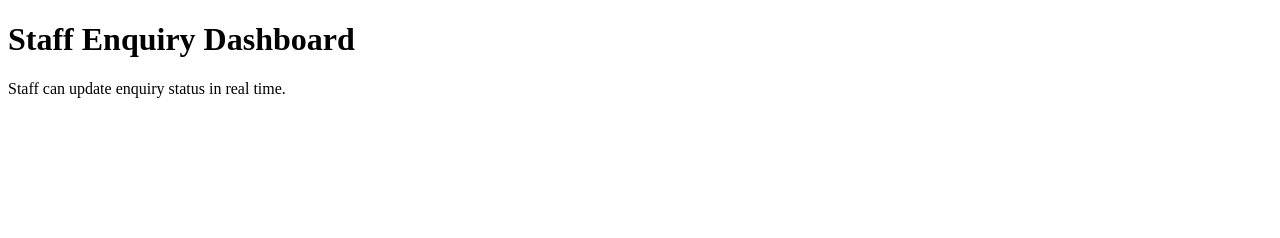
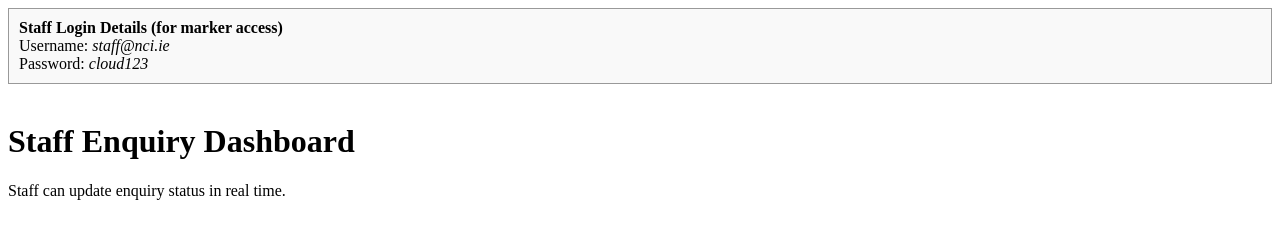
Before and after one commit to Bless451/Enquiry-NCI, a plain HTML site: page staff.html in a window 1280 px wide. Drawn offline with Linux system fonts and the light colour scheme; no server answers.

Commit message:
Update staff.html

```diff
--- a/staff.html
+++ b/staff.html
@@ -4,6 +4,12 @@
   <title>Staff Dashboard</title>
 </head>
 <body>
+<div style="border:1px solid #999; padding:10px; background:#f9f9f9;">
+  <strong>Staff Login Details (for marker access)</strong><br>
+  Username: <em>staff@nci.ie</em><br>
+  Password: <em>cloud123</em>
+</div>
+<br>
 
   <h1>Staff Enquiry Dashboard</h1>
   <p>Staff can update enquiry status in real time.</p>
```
